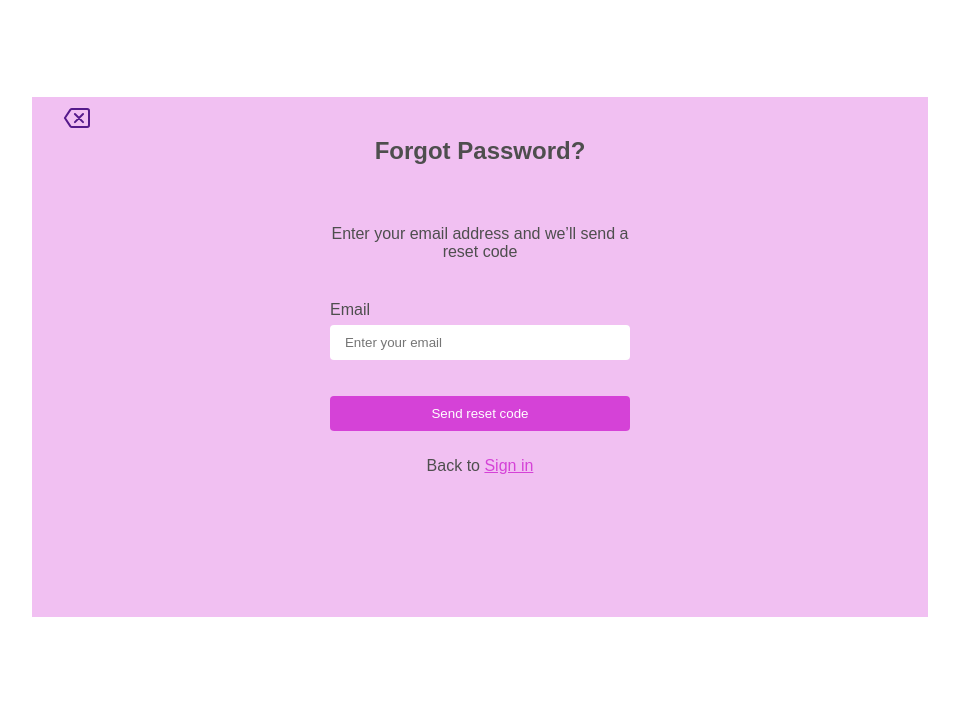
After one commit to zuri-training/anima_lib_team98, a Django app: page /password_reset in a window 1280 px wide. The commit adds this page. Shown: the part 333-1046 px from the top of the page, without its empty margins (160-1119 px from the left). Run offline with Django 3.2, Linux system fonts and the light colour scheme.

Commit message:
password reset pages in django, password reset, password reset done, password reset confirm and password reset complete

```diff
--- /dev/null
+++ b/base/templates/Animation_lib/password/password_reset.html
@@ -0,0 +1,37 @@
+{% extends 'resetmain.html' %}
+
+{% block content %}
+
+
+
+
+
+   <!--Reset password-->
+   <header>
+    <div class="img">
+        <img src="Logo.png" class="logo">
+    </div>
+</header>
+   <main>
+    <div class="back">
+        <a href=""><ion-icon name="backspace-outline"></ion-icon></a>
+    </div>
+    <div class="container">
+        <form method="POST" class="contain">
+            {% csrf_token %}
+
+            <h2>Forgot Password?</h2>
+            <p>Enter your email address and we’ll send a reset code</p>
+            <div class="input">
+                <label for="email">Email</label> <br>
+                <input type="email" name="email" placeholder="Enter your email" class="email"/>
+            </div>
+            <div class="send">
+                <input type="submit" name="submit" value="Send reset code">
+            </div>
+            <p class="log">Back to <a href="" class="log1">Sign in </a></p>
+        </form>
+    </div>
+</main>
+
+{% endblock %}
--- a/base/templates/Animation_lib/signin.html
+++ b/base/templates/Animation_lib/signin.html
@@ -49,7 +49,7 @@
             <div class="remember">
               <label for="remember"><input type="checkbox" id="remember" name="remember" />
                 Remember me</label>
-              <a class="forgpass" href="#">Forgot password?</a>
+              <a class="forgpass" href="{% url 'password_reset' %}">Forgot password?</a>
             </div>
           </div>
 
--- a/base/urls.py
+++ b/base/urls.py
@@ -5,5 +5,6 @@ from . import views
 urlpatterns = [
     path('', views.home, name = 'home' ),
     path('signup/', views.signupform, name = 'signup'),
-    path('signin/', views.signinform, name='signin')
+    path('signin/', views.signinform, name='signin'),
+    path('password_reset', views.password_reset_request, name='password_reset')
 ]
--- a/base/views.py
+++ b/base/views.py
@@ -1,10 +1,18 @@
-
 from django.shortcuts import render, redirect
 from .forms import Signup
 from django.contrib import messages
 from django.contrib.auth import authenticate, login
 from django.contrib.auth.models import User
 
+
+from django.core.mail import send_mail, BadHeaderError
+from django.http import HttpResponse
+from django.contrib.auth.forms import PasswordResetForm
+from django.template.loader import render_to_string
+from django.db.models.query_utils import Q
+from django.utils.http import urlsafe_base64_encode
+from django.contrib.auth.tokens import default_token_generator
+from django.utils.encoding import force_bytes
 # Create your views here.
 
 
@@ -15,7 +23,12 @@ def signupform(request):
     if request.method == 'POST':
         form = Signup(request.POST)
 
-        if form.is_valid():
+
+        email = request.POST['email']
+        if User.objects.filter(email=email).exists():
+            messages.error(request, 'Email is already registered')
+
+        elif form.is_valid():
             username = form.cleaned_data.get('username')
             raw_password = form.cleaned_data.get('password1')
             password = form.cleaned_data.get('password2')
@@ -25,15 +38,18 @@ def signupform(request):
 
             else:
                 form.save()
+
+                messages.success(request, 'Your account has been created, you can log in now')
+
                 new_user = authenticate(username = username, password = raw_password)
                 if new_user is not None:
 
                     login(request, new_user)
-                    return redirect('home')
+                    return redirect('signup')
                 else:
                     messages.error(request, 'Service TimedOut')
         else:
-            messages.error(request, 'Check Your Details Carefully')
+            messages.error(request, 'An error has occured during registeration')
     else:
         form = Signup()
     context = {'form' : form}
@@ -61,3 +77,31 @@ def signinform(request):
 
     context = {}
     return render(request, 'Animation_lib/signin.html', context)
+
+def password_reset_request(request):
+    if request.method == "POST":
+        password_reset_form = PasswordResetForm(request.POST)
+        if password_reset_form.is_valid():
+            data = password_reset_form.cleaned_data['email']
+            associated_users = User.objects.filter(Q(email=data))
+            if associated_users.exists():
+                for user in associated_users:
+                    subject = "Password Reset Requested"
+                    email_template_name = "Animation_lib/password/password_reset_email.txt"
+                    c = {
+                    "email":user.email,
+                    'domain':'127.0.0.1:8000',
+                    'site_name': 'Animax',
+                    "uid": urlsafe_base64_encode(force_bytes(user.pk)),
+                    "user": user,
+                    'token': default_token_generator.make_token(user),
+                    'protocol': 'http',
+                    }
+                    email = render_to_string(email_template_name, c)
+                    try:
+                        send_mail(subject, email, 'admin@example.com', [user.email], fail_silently=False)
+                    except BadHeaderError:
+                        return HttpResponse('Invalid header found.')
+                    return redirect ("/password_reset/done/")
+    password_reset_form = PasswordResetForm()
+    return render(request=request, template_name="Animation_lib/password/password_reset.html", context={"password_reset_form":password_reset_form})
--- /dev/null
+++ b/static/style/password_reset.css
@@ -0,0 +1,78 @@
+*{
+    margin:0;
+    padding: 0;
+    box-sizing: border-box;
+}
+.container{
+    margin: auto;
+}
+main{
+    margin: 6rem auto;
+    background-color: #F1C0F2;
+    width: 70%;
+}
+.img{
+    margin-top: 30px;
+}
+.container{
+    display: flex;
+    height: 60vh;
+    width: 40%;
+    justify-content: center;
+    align-items: center;
+    position: relative;
+    border-radius: 8px;
+}
+.back{
+    color:  #D542D7;
+    font-size: xx-large;
+    left: 30px;
+    position: relative;
+    top: 5px;
+}
+h2, p, label{
+    font-family: sans-serif;
+    text-align: center;
+    color: #4E4E4E;
+}
+h2{
+    margin-bottom: 40px;
+}
+p{
+    margin-bottom: 35px;
+}
+.container, .contain{
+    width: 40%;
+}
+form{
+    margin: 0 auto;
+    max-width: 500px;
+    min-width: 300px;
+    width: 60vw;
+}
+input[type=email] {
+    width: 100%;
+    color: white;
+    margin: 6px 0;
+    padding: 10px 15px;
+    border-radius: 4px;
+    border: 1px;
+    box-sizing: border-box;
+}
+input[type=submit] {
+    width: 100%;
+    background: #D542D7;
+    color: white;
+    margin: 6px 0;
+    padding: 10px 15px;
+    border-radius: 4px;
+    border: none;
+    box-sizing: border-box;
+    margin-top: 30px;
+}
+.log{
+    margin-top: 20px;
+}
+.log1{
+    color: #D542D7;
+}
--- /dev/null
+++ b/static/style/password_reset_complete.css
@@ -0,0 +1,55 @@
+*{
+    margin:0;
+    padding: 0;
+    box-sizing: border-box;
+}
+.container{
+    margin: auto;
+}
+main{
+    margin: 6rem auto;
+    background-color: #F1C0F2;
+    width: 70%;
+}
+.img{
+    margin-top: 30px;
+}
+.container{
+    display: block;
+    height: 60vh;
+    width: 40%;
+    justify-content: center;
+    align-items: center;
+    position: relative;
+    border-radius: 8px;
+}
+.back{
+    color:  #D542D7;
+    font-size: xx-large;
+    left: 30px;
+    position: relative;
+    top: 5px;
+}
+h2, p{
+    font-family: sans-serif;
+    text-align: center;
+    color: #4E4E4E;
+}
+h2{
+    margin-bottom: 60px;
+}
+p{
+    margin-bottom: 40px;
+}
+.log{
+    margin-top: 20px;
+}
+.log1{
+    color: #D542D7;
+}
+.log{
+    margin-top: 20px;
+}
+.log1{
+    color: #D542D7;
+}
--- /dev/null
+++ b/static/style/password_reset_confirm.css
@@ -0,0 +1,87 @@
+*{
+    margin:0;
+    padding: 0;
+    box-sizing: border-box;
+}
+.container{
+    margin: auto;
+}
+main{
+    margin: 6rem auto;
+    background-color: #F1C0F2;
+    width: 70%;
+}
+.img{
+    margin-top: 30px;
+}
+.container{
+    display: flex;
+    height: 60vh;
+    width: 40%;
+    justify-content: center;
+    align-items: center;
+    position: relative;
+    border-radius: 8px;
+}
+.back{
+    color:  #D542D7;
+    font-size: xx-large;
+    left: 30px;
+    position: relative;
+    top: 5px;
+}
+h2, p, label{
+    font-family: sans-serif;
+    text-align: center;
+    color: #4E4E4E;
+}
+h2{
+    margin-bottom: 40px;
+}
+p{
+    margin-bottom: 35px;
+}
+.container, .contain{
+    width: 40%;
+}
+form{
+    margin: 0 auto;
+    max-width: 500px;
+    min-width: 300px;
+    width: 60vw;
+}
+input[type=password] {
+    width: 100%;
+    margin: 6px 0;
+    padding: 10px 15px;
+    border-radius: 4px;
+    border: 1px;
+    box-sizing: border-box;
+}
+.toggle{
+    background: none;
+    border: none;
+    font-weight: 600;
+    position: absolute;
+    right: .75rem;
+    top: 3.5rem;
+    z-index: 9;
+    border: 2px  #A6A6A6;
+}
+input[type=submit] {
+    width: 100%;
+    background: #D542D7;
+    color: white;
+    margin: 6px 0;
+    padding: 10px 15px;
+    border-radius: 4px;
+    border: none;
+    box-sizing: border-box;
+    margin-top: 30px;
+}
+.log{
+    margin-top: 20px;
+}
+.log1{
+    color: #D542D7;
+}
--- /dev/null
+++ b/static/style/password_reset_done.css
@@ -0,0 +1,49 @@
+*{
+    margin:0;
+    padding: 0;
+    box-sizing: border-box;
+}
+.container{
+    margin: auto;
+}
+main{
+    margin: 6rem auto;
+    background-color: #F1C0F2;
+    width: 70%;
+}
+.img{
+    margin-top: 30px;
+}
+.container{
+    display: block;
+    height: 60vh;
+    width: 40%;
+    justify-content: center;
+    align-items: center;
+    position: relative;
+    border-radius: 8px;
+}
+.back{
+    color:  #D542D7;
+    font-size: xx-large;
+    left: 30px;
+    position: relative;
+    top: 5px;
+}
+h2, p{
+    font-family: sans-serif;
+    text-align: center;
+    color: #4E4E4E;
+}
+h2{
+    margin-bottom: 60px;
+}
+p{
+    margin-bottom: 40px;
+}
+.log{
+    margin-top: 20px;
+}
+.log1{
+    color: #D542D7;
+}
--- /dev/null
+++ b/templates/resetmain.html
@@ -0,0 +1,24 @@
+{% load static %}
+<!DOCTYPE html>
+<html lang="en">
+<head>
+    <meta charset="UTF-8">
+    <meta http-equiv="X-UA-Compatible" content="IE=edge">
+    <meta name="viewport" content="width=device-width, initial-scale=1.0">
+
+    <link rel="stylesheet" href="{% static '../static/style/password_reset.css' %}">
+    <link rel="stylesheet" href="{% static '../static/style/password_reset_done.css' %}">
+    <link rel="stylesheet" href="{% static '../static/style/password_reset_confirm.css' %}">
+    <link rel="stylesheet" href="{% static '../static/style/password_reset_complete.css' %}">
+
+    <script type="module" src="https://unpkg.com/ionicons@5.5.2/dist/ionicons/ionicons.esm.js"></script>
+    <title>AnimaX</title>
+</head>
+<body>
+    {% include 'nav.html' %}
+
+    {% block content %}
+
+    {% endblock %}
+</body>
+</html>
```
Also changed, not shown: base/forms.py (+8 -0 lines), base/templates/Animation_lib/password/password_reset_complete.html (added, +24 -0 lines), base/templates/Animation_lib/password/password_reset_confirm.html (added, +33 -0 lines), base/templates/Animation_lib/password/password_reset_done.html (added, +23 -0 lines), base/templates/Animation_lib/password/password_reset_email.txt (added, +13 -0 lines).
